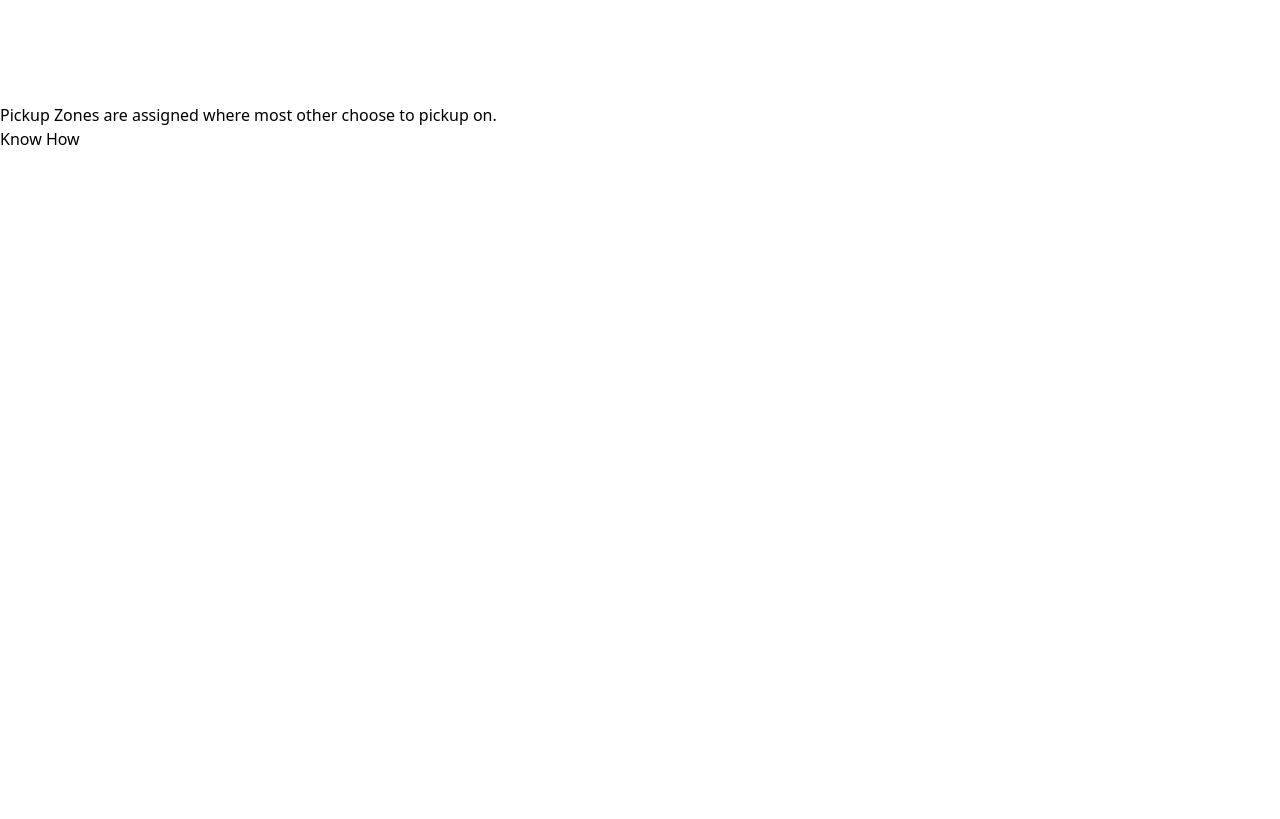
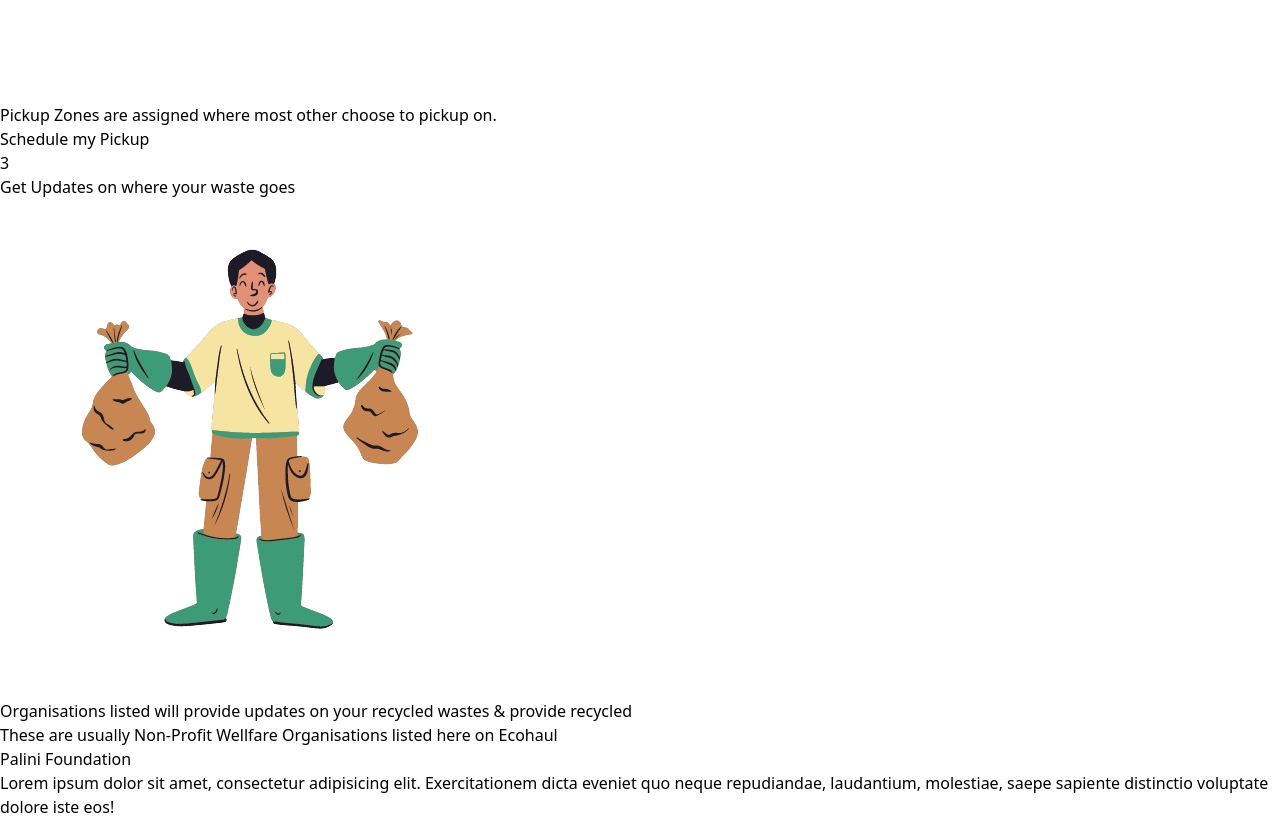
Before and after one commit to mohit-bhandari45/IT-Uttsav-Hackathon, a React (Vite) app in the folder client/: page / in a window 1280 px wide. Shown: the part 3260-4079 px from the top of the page. Before the commit the page ends 3411 px from the top, so only its background shows below. Built offline with nearby package versions, Linux system fonts and the light colour scheme.

Commit message:
Added another section

```diff
--- a/client/src/App.jsx
+++ b/client/src/App.jsx
@@ -7,6 +7,8 @@ import HeroSec from './components/HomeComp/HeroSec'
 import Mid from './components/HomeComp/Mid'
 import Card1 from './components/HomeComp/Card1'
 import Card2 from './components/HomeComp/Card2'
+import Card3 from './components/HomeComp/Card3'
+import Mid2 from './components/HomeComp/Mid2'
 
 function App() {
 
@@ -19,6 +21,8 @@ function App() {
       <Mid />
       <Card1/>
       <Card2/>
+      <Card3/>
+      <Mid2/>
     </>
   )
 }
--- a/client/src/components/HomeComp/Card1.jsx
+++ b/client/src/components/HomeComp/Card1.jsx
@@ -7,15 +7,15 @@ const Card1 = () => {
             <div className="mid flex flex-col gap-6 pt-1">
                 <div className="heading font-bold text-[40px]">Collect all your waste for pickup</div>
                 <div className="paras flex flex-col gap-10">
-                    <div className="para1 text-2xl w-[400px]">Organise dry and wet wastes into separate components</div>
+                    <div className="para1 text-2xl w-[400px] text-[#0A0E1C]">Organise dry and wet wastes into separate components</div>
                     <div className="funs">
-                        <div className="para2 text-2xl pb-3">Cut out plastics for recycling</div>
-                        <button className='bg-yellow-400 py-2 px-6 rounded-md text-xl'>Know How</button>
+                        <div className="para2 text-2xl pb-3 text-[#0A0E1C]">Cut out plastics for recycling</div>
+                        <button className='bg-[#FAB328] py-2 px-3 rounded-md text-xl w-36'>Know How</button>
                     </div>
                 </div>
             </div>
             <div className="image relative">
-                <img className='relative w-[450px] h-[450px]' src="src/assets/recycle-removebg-preview.png" alt="" />
+                <img className='relative w-[400px] h-[400px]' src="src/assets/recycle-removebg-preview.png" alt="" />
             </div>
         </div>
     )
--- a/client/src/components/HomeComp/Card2.jsx
+++ b/client/src/components/HomeComp/Card2.jsx
@@ -2,7 +2,7 @@ import React from 'react'
 
 const Card2 = () => {
     return (
-        <div className='flex gap-10 py-16 justify-start font-[Helvetica] relative pl-40'>
+        <div className='flex gap-10 py-5 justify-start font-[Helvetica] relative pl-44'>
             <div className="num bg-black w-[70px] h-[70px] rounded-full text-white flex justify-center items-center text-2xl">2</div>
             <div className="second flex flex-col gap-6 pt-1">
                 <div className="heading font-bold text-[40px]">Register your Pickup Details</div>
@@ -11,10 +11,9 @@ const Card2 = () => {
                     <div className="para1 text-3xl w-[400px] relative top-[-130px] left-[-150px]">Pickup Zones are assigned where most other choose to pickup on.</div>
                 </div>
                 <div className="button relative top-[-300px]">
-                    <button className='bg-yellow-400 py-2 px-6 rounded-md text-xl'>Know How</button>
+                    <button className='bg-[#FAB328] py-2 px-6 rounded-md text-xl'>Schedule my Pickup</button>
                 </div>
             </div>
-
         </div>
     )
 }
--- /dev/null
+++ b/client/src/components/HomeComp/Card3.jsx
@@ -0,0 +1,27 @@
+import React from 'react'
+
+const Card3 = () => {
+    return (
+        <div className='flex gap-10 justify-start font-[Helvetica] relative pl-44 top-[-250px]'>
+            <div className="num bg-black w-[70px] h-[70px] rounded-full text-white flex justify-center items-center text-2xl">3</div>
+            <div className="second flex flex-col gap-6 pt-1">
+                <div className="heading font-bold text-[40px]">Get Updates on where your waste goes </div>
+                <div className="body relative flex justify-center items-center">
+                    <div className="image relative top-[100px]">
+                        <img className='relative w-[600px] h-[600px] left-[-140px] top-[-150px]' src="src/assets/man-removebg-preview.png" alt="" />
+                    </div>
+                    <div className="para text-3xl w-[600px] flex flex-col gap-10 relative top-[-40px] left-[-150px]">
+                        <div className="para1 w-[500px]">
+                            Organisations listed will provide updates  on your <span className='font-bold'>recycled wastes & provide recycled</span>
+                        </div>
+                        <div className="para2 relative top-[35px]">
+                            These are usually <span className='font-bold'>Non-Profit Wellfare Organisations</span> listed here on Ecohaul
+                        </div>
+                    </div>
+                </div>
+            </div>
+        </div>
+    )
+}
+
+export default Card3
--- /dev/null
+++ b/client/src/components/HomeComp/Mid2.jsx
@@ -0,0 +1,20 @@
+import React from 'react'
+
+const Mid2 = () => {
+    return (
+        <div className='flex relative top-[-100px]'>
+            <div className="heading"></div>
+            <div className="image"></div>
+            <div className="para">
+                <div className="title text-8xl">
+                    Palini Foundation
+                </div>
+                <div className="para text-8xl">
+                    Lorem ipsum dolor sit amet, consectetur adipisicing elit. Exercitationem dicta eveniet quo neque repudiandae, laudantium, molestiae, saepe sapiente distinctio voluptate dolore iste eos!
+                </div>
+            </div>
+        </div>
+    )
+}
+
+export default Mid2
```
Also changed, not shown: client/src/assets/man-removebg-preview.png (added).
